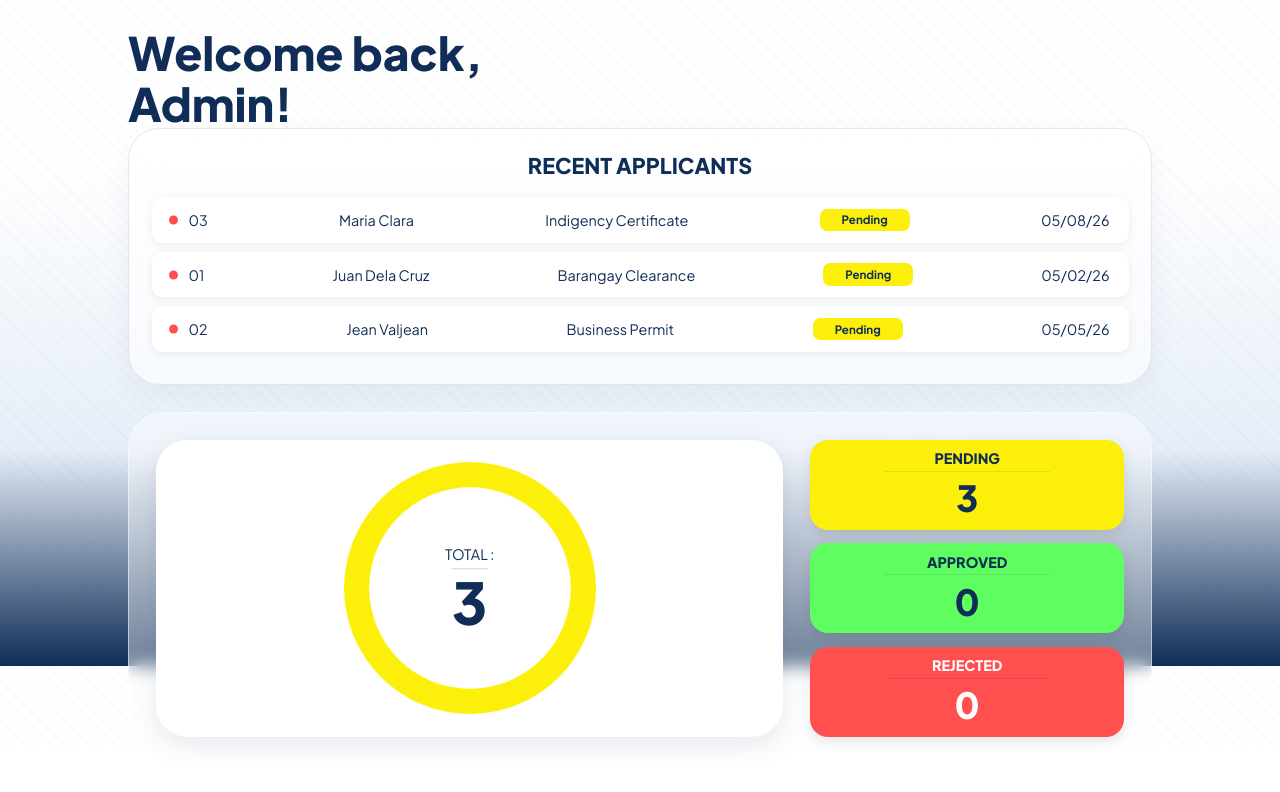
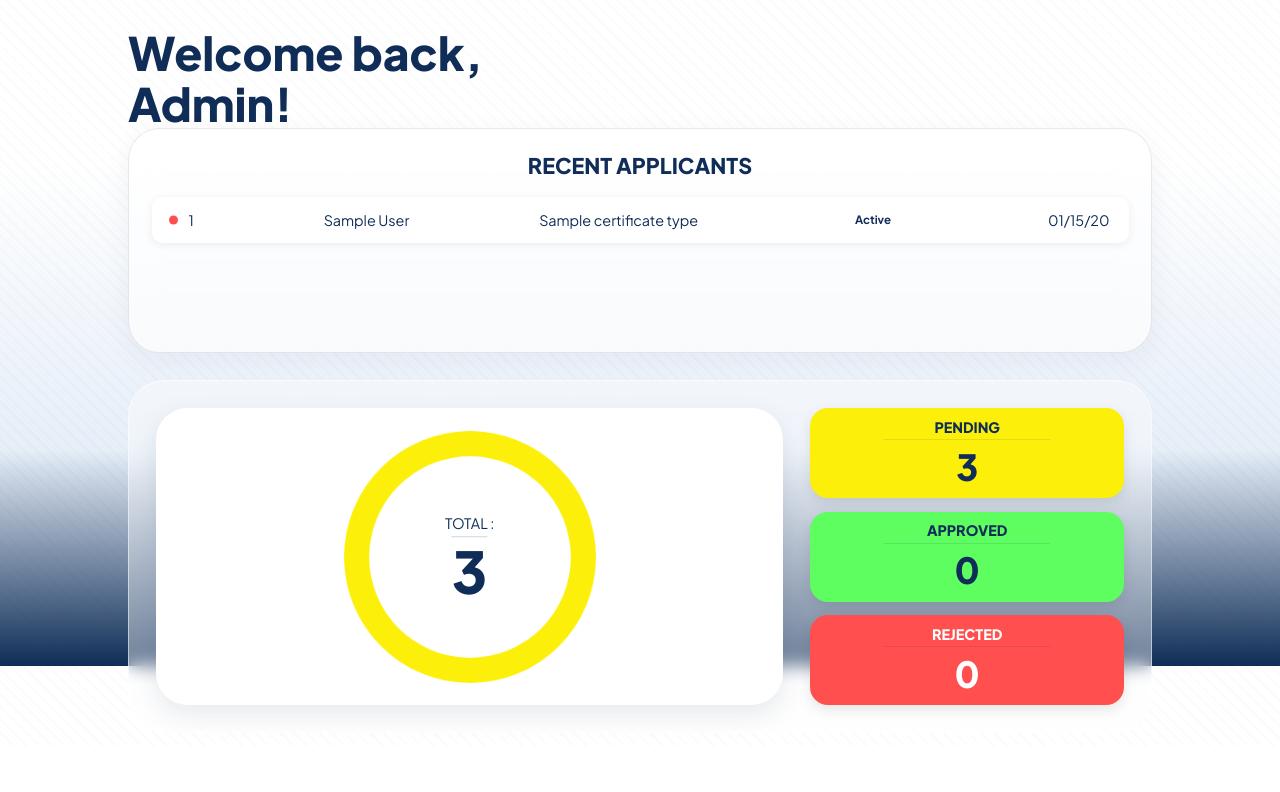
Before and after one commit to Angelo-T751/barangay_webapp, a Flask app: template barangay_webapp/app/templates/admin/dashboard.html in a window 1280 px wide. Shown: the part 54-846 px from the top of the page. After the commit the page ends 769 px from the top, so only its background shows below. Run offline with Flask 3, Linux system fonts and the light colour scheme; the template is opened without the code that fills it: most values are stand-ins (such as "Sample title", 1, 10 or a date in 2020); parts of the project's set-up code (start-up, migrations or seed data) failed here and were passed over.

Commit message:
Refactor dashboard links and applicant display logic

```diff
--- a/barangay_webapp/app/templates/admin/dashboard.html
+++ b/barangay_webapp/app/templates/admin/dashboard.html
@@ -17,8 +17,8 @@
             <span class="brand-text" style="font-weight: 800; font-size: 1.3rem;">Barangay AINS</span>
         </div>
         <nav class="nav-links">
-            <a href="dashboard.html" class="nav-btn active">Dashboard</a>
-            <a href="../../templates/admin/pending.html" class="nav-btn">Applications</a>
+            <a href="{{ url_for('admin.dashboard') }}" class="nav-btn active">Dashboard</a>
+            <a href="{{ url_for('admin.pending') }}" class="nav-btn">Applications</a>
             <a href="#" class="nav-btn logout" onclick="openLogoutModal(event)">Log Out</a>
         </nav>
     </header>
@@ -31,37 +31,24 @@
         <section class="recent-card" id="recentCard">
             <h2 class="card-title">RECENT APPLICANTS</h2>
             <div class="applicants-list" id="applicantsContainer">
-
-                <div id="noApplicantsMsg" style="display: none; text-align: center; padding: 50px 20px;">
-                    <div style="font-size: 48px; margin-bottom: 10px;">📭</div>
-                    <h3 style="font-weight: 700; color: #0F2D57; margin-bottom: 5px;">No recent applicants</h3>
-                    <p style="color: #64748B; font-size: 14px; font-weight: 600;">You are all caught up!</p>
-                </div>
-
-                <div class="applicant-row unread" id="row-03" onclick="openModal('03', 'Maria Clara', 'Indigency Certificate')">
-                    <span class="new-indicator"></span>
-                    <span class="app-id">03</span>
-                    <span class="app-name">Maria Clara</span>
-                    <span class="app-type">Indigency Certificate</span>
-                    <span class="status-tag pending" id="status-03">Pending</span>
-                    <span class="app-date">05/08/26</span>
-                </div>
-                <div class="applicant-row unread" id="row-01" onclick="openModal('01', 'Juan Dela Cruz', 'Barangay Clearance')">
-                    <span class="new-indicator"></span>
-                    <span class="app-id">01</span>
-                    <span class="app-name">Juan Dela Cruz</span>
-                    <span class="app-type">Barangay Clearance</span>
-                    <span class="status-tag pending" id="status-01">Pending</span>
-                    <span class="app-date">05/02/26</span>
-                </div>
-                <div class="applicant-row unread" id="row-02" onclick="openModal('02', 'Jean Valjean', 'Business Permit')">
-                    <span class="new-indicator"></span>
-                    <span class="app-id">02</span>
-                    <span class="app-name">Jean Valjean</span>
-                    <span class="app-type">Business Permit</span>
-                    <span class="status-tag pending" id="status-02">Pending</span>
-                    <span class="app-date">05/05/26</span>
-                </div>
+                {% if recent_applicants %}
+                    {% for app in recent_applicants %}
+                        <div class="applicant-row unread" id="row-{{ app.id }}" data-status="{{ app.status }}" onclick="openModal('{{ app.id }}', this.dataset.name, this.dataset.type)" data-name="{{ app.user.first_name }} {{ app.user.last_name }}" data-type="{{ app.certificate_type.type_name }}">
+                            <span class="new-indicator"></span>
+                            <span class="app-id">{{ app.id }}</span>
+                            <span class="app-name">{{ app.user.first_name }} {{ app.user.last_name }}</span>
+                            <span class="app-type">{{ app.certificate_type.type_name }}</span>
+                            <span class="status-tag {{ app.status }}" id="status-{{ app.id }}">{{ app.status.capitalize() }}</span>
+                            <span class="app-date">{{ app.submitted_at.strftime('%m/%d/%y') if app.submitted_at else 'N/A' }}</span>
+                        </div>
+                    {% endfor %}
+                {% else %}
+                    <div id="noApplicantsMsg" style="text-align: center; padding: 50px 20px;">
+                        <div style="font-size: 48px; margin-bottom: 10px;">📭</div>
+                        <h3 style="font-weight: 700; color: #0F2D57; margin-bottom: 5px;">No recent applicants</h3>
+                        <p style="color: #64748B; font-size: 14px; font-weight: 600;">You are all caught up!</p>
+                    </div>
+                {% endif %}
             </div>
         </section>
 
@@ -73,26 +60,26 @@
                         <div class="chart-overlay-text">
                             <p>TOTAL :</p>
                             <hr class="chart-line">
-                            <span class="total-num" id="totalNum">3</span>
+                            <span class="total-num" id="totalNum">{{ pending_count + approved_count + rejected_count }}</span>
                         </div>
                     </div>
                 </div>
 
                 <div class="status-stack-compact">
-                    <div class="stat-box-mini pending-box" onclick="window.location.href='pending.html'">
+                    <div class="stat-box-mini pending-box" onclick="window.location.href='{{ url_for('admin.pending') }}'">
                         <p>PENDING</p>
                         <hr class="stat-hr">
-                        <span id="stat-pending">3</span>
+                        <span id="stat-pending">{{ pending_count }}</span>
                     </div>
-                    <div class="stat-box-mini approved-box" onclick="window.location.href='approved.html'">
+                    <div class="stat-box-mini approved-box" onclick="window.location.href='{{ url_for('admin.approved') }}'">
                         <p>APPROVED</p>
                         <hr class="stat-hr">
-                        <span id="stat-approved">0</span>
+                        <span id="stat-approved">{{ approved_count }}</span>
                     </div>
-                    <div class="stat-box-mini rejected-box" onclick="window.location.href='rejected.html'">
+                    <div class="stat-box-mini rejected-box" onclick="window.location.href='{{ url_for('admin.rejected') }}'">
                         <p>REJECTED</p>
                         <hr class="stat-hr">
-                        <span id="stat-rejected">0</span>
+                        <span id="stat-rejected">{{ rejected_count }}</span>
                     </div>
                 </div>
             </div>
@@ -178,6 +165,13 @@
     </div>
 
 
+    <script>
+        window.adminDashboardData = {
+            pendingCount: {{ pending_count }},
+            approvedCount: {{ approved_count }},
+            rejectedCount: {{ rejected_count }}
+        };
+    </script>
     <script src="../../static/js/dashboard.js"></script>
 </body>
 </html>
```
